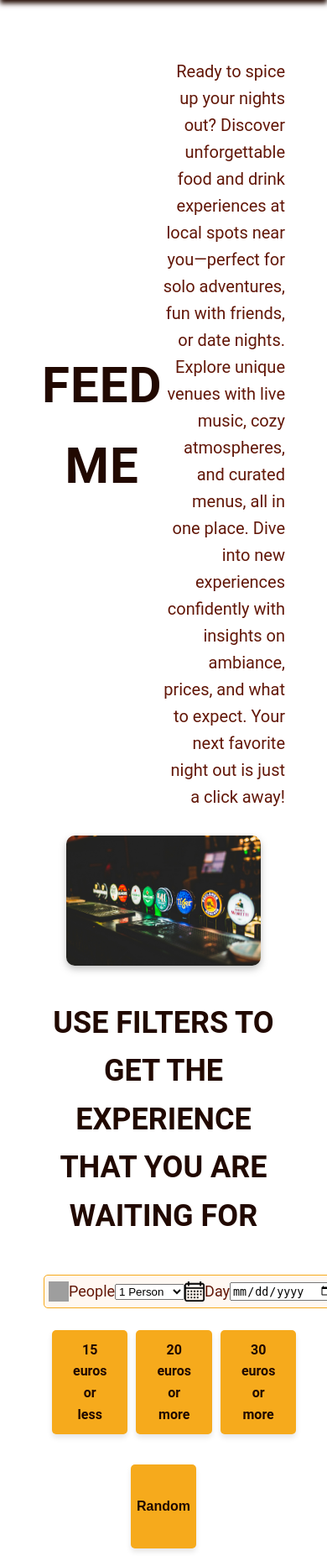
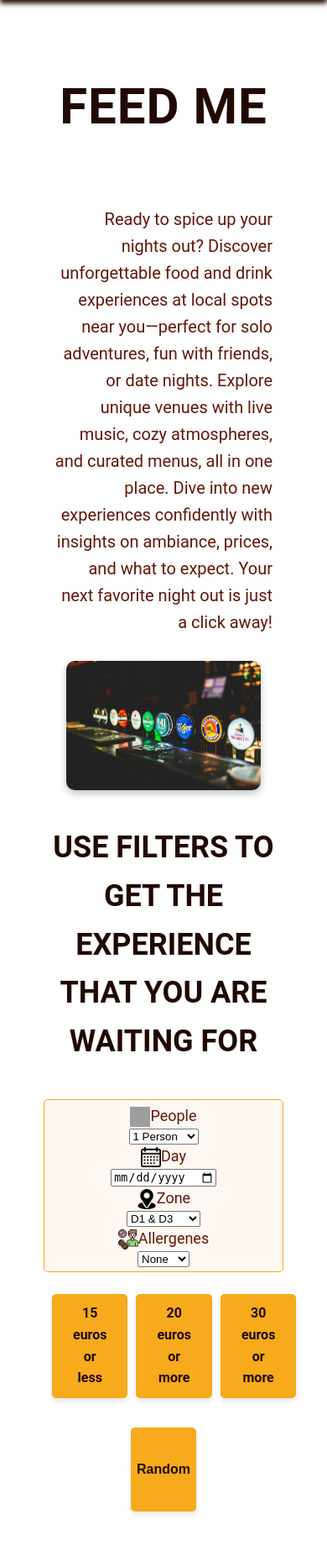
Before and after one commit to Granhades/SEWA, a PHP site: page / in a window 390 px wide; the page is wider, and only the part inside the window is pictured. Shown: the part 51-1904 px from the top of that part at 84% size. After the commit the page ends 1853 px from the top of that part, so only its background shows below. Run offline with PHP 8.4, Linux system fonts and the light colour scheme; grey boxes are pictures that could not be loaded.

Commit message:
Update intex_style.css

```diff
--- a/styles/intex_style.css
+++ b/styles/intex_style.css
@@ -425,9 +425,17 @@
 }
 
 
+@media (max-width: 700px) {
+    .intro {
+        display: flex;
+        flex-direction: column;
+        text-align: center;
+        padding: 0 15px;
 
+    }
 
-
-
-
-/*
+    .dd_filters {
+        display: flex;
+        flex-direction: column;
+    }
+}
```
